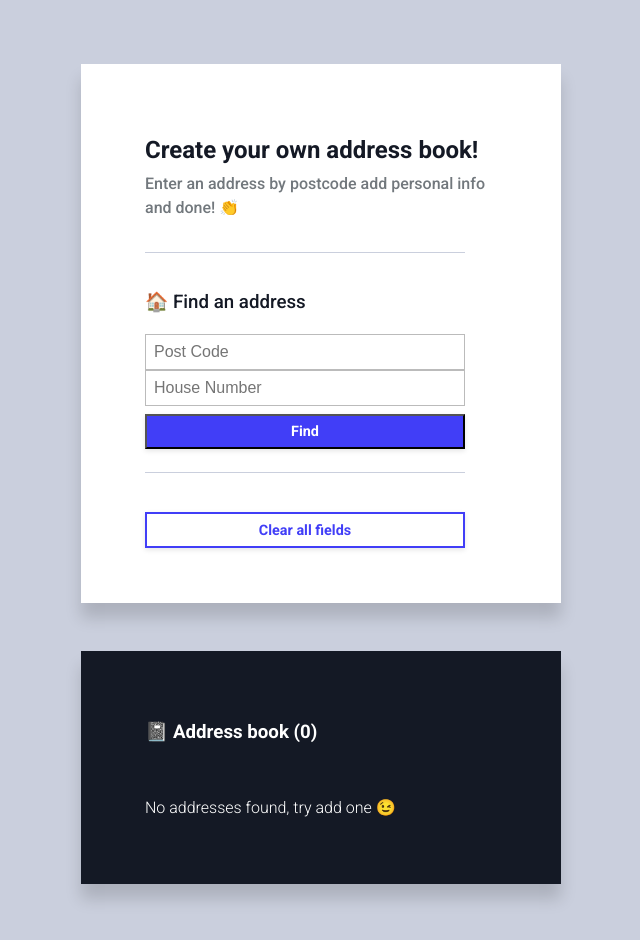
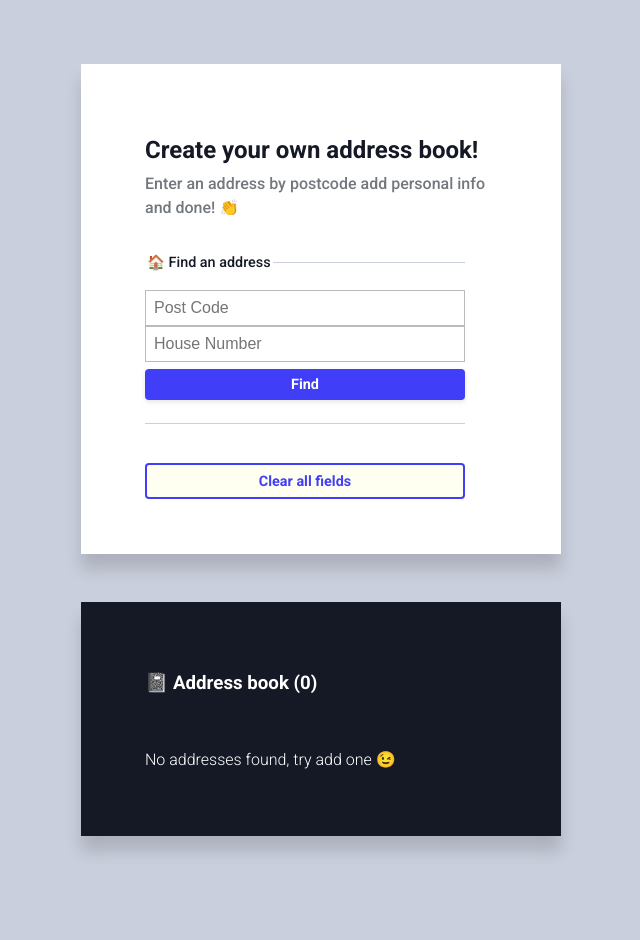
Before and after one commit to Cora-chan/Coding-Challenge-0826, a Next.js app: page / in a window 1280 px wide. Shown: the top 940 px of the page, without its empty margins (319-959 px from the left). After the commit the page ends 900 px from the top, so only its background shows below. Built offline with nearby package versions, Linux system fonts and the light colour scheme.

Commit message:
remove logs and code formatting

```diff
--- a/pages/api/getAddresses.ts
+++ b/pages/api/getAddresses.ts
@@ -31,7 +31,7 @@ export default async function handle(
    */
   const isStrictlyNumeric = (value: string) => /^[0-9]+$/.test(value);
 
-    const validations = [
+  const validations = [
     {
       fieldName: "Postcode",
       value: postcode as string,
@@ -45,7 +45,7 @@ export default async function handle(
   ];
 
   /** TODO: Refactor the code below so there is no duplication of logic for postCode/streetNumber digit checks. */
-   for (const { value, errMsg } of validations) {
+  for (const { value, errMsg } of validations) {
     if (!isStrictlyNumeric(value)) {
       return res.status(400).send({
         status: "error",
--- a/src/core/reducers/addressBookSlice.ts
+++ b/src/core/reducers/addressBookSlice.ts
@@ -29,7 +29,13 @@ export const addressBookSlice = createSlice({
       /** TODO: Prevent duplicate addresses */
 
       const newAddr = action.payload;
-      const exists = state.addresses.some((a) => a.id === newAddr.id);
+      const normalized = (s: string) => s.trim().toLowerCase();
+
+      const exists = state.addresses.some(
+        (a) =>
+          normalized(a.firstName) === normalized(newAddr.firstName) &&
+          normalized(a.lastName) === normalized(newAddr.lastName)
+      );
 
       if (exists) {
         // Prevent duplicate and notify user
@@ -42,7 +48,6 @@ export const addressBookSlice = createSlice({
     },
     removeAddress: (state, action: PayloadAction<string>) => {
       /** TODO: Write a state update which removes an address from the addresses array. */
-      console.log("remove address1111", action.payload);
       state.addresses = state.addresses.filter((a) => a.id !== action.payload);
       state.error = null; // Clear any previous error
     },
@@ -53,8 +58,13 @@ export const addressBookSlice = createSlice({
   },
 });
 
-export const { addAddress, removeAddress, updateAddresses, setError, clearError } =
-  addressBookSlice.actions;
+export const {
+  addAddress,
+  removeAddress,
+  updateAddresses,
+  setError,
+  clearError,
+} = addressBookSlice.actions;
 
 // // Other code such as selectors can use the imported `RootState` type
 export const selectAddress = (state: RootState) => state.addressBook.addresses;
--- a/src/ui/components/AddressBook/AddressBook.tsx
+++ b/src/ui/components/AddressBook/AddressBook.tsx
@@ -6,7 +6,7 @@ import Address from "../Address/Address";
 import Button from "../Button/Button";
 import Card from "../Card/Card";
 import $ from "./AddressBook.module.css";
-import { selectAddress,selectAddressError } from "../../../core/reducers/addressBookSlice";
+import { selectAddress, selectAddressError } from "../../../core/reducers/addressBookSlice";
 import ErrorMessage from "../ErrorMessage/ErrorMessage";
 
 const AddressBook = () => {
@@ -40,6 +40,7 @@ const AddressBook = () => {
                   <div className={$.remove}>
                     <Button
                       variant="secondary"
+                      type="reset"
                       onClick={() => removeAddress(address.id)}
                     >
                       Remove
--- a/src/ui/components/Button/Button.module.css
+++ b/src/ui/components/Button/Button.module.css
@@ -1,75 +1,53 @@
+/* ============================================================
+   Button + Spinner Styles (optimized & DRY)
+   ============================================================ */
+
+/* 1. Variant & component–specific variables */
+
+/* 2. Button base styles */
 .button {
-  border-radius: var(--border-radius-default);
-  background-color: var(--color-background);
-  font-family: var(--font-primary);
-  box-shadow: 0px 2px 5px rgba(0, 0, 0, 0.1);
-  color: var(--color-text);
+  display: inline-flex;
+  align-items: center;
+  justify-content: center;
+
+  box-sizing: border-box;
+  max-width: var(--button-max-width);
+  width: 100%;
+  padding: var(--button-padding);
+  margin: var(--button-margin-vertical) 0;
+  font: var(--button-font-weight) var(--button-font-size) var(--font-primary);
+  border-radius: var(--radius-default);
+  border: var(--btn-border);
+  background-color: var(--btn-bg);
+  color: var(--btn-fg);
+  box-shadow: var(--btn-shadow);
   cursor: pointer;
-  font-size: 0.9em;
-  font-weight: bold;
-  max-width: var(--width-input);
-  padding: 0.5em 1em;
-  margin: 0.5em 0;
-  transition: transform 0.1s ease;
-  width: 100%;
+  transition: transform 0.1s ease, box-shadow 0.1s ease;
 }
 
+/* 3. Variant overrides */
 .button.primary {
-  --color-background:var(--color-brand);
-  --color-text:white;
-  --font-primary: var(--font-primary);
+  background-color: var(--btn-primary-bg);
+  color: var(--btn-primary-fg);
+  border: var(--btn-primary-border);
+  box-shadow: var(--btn-primary-shadow);
 }
 
 .button.secondary {
-  --color-background: transparent;
-  --color-text: white;
-  border: 2px solid white;
-  --font-primary: var(--font-primary);
+  background-color: var(--btn-secondary-bg);
+  color: var(--btn-secondary-fg);
+  border: var(--btn-secondary-border);
+  box-shadow: var(--btn-secondary-shadow);
 }
 
 .button.tertiary {
-  --color-background: #fff;
-  --color-text:var(--color-brand);
-  border: 2px solid var(--color-brand);
- --font-primary: var(--font-primary);
+  background-color: var(--btn-tertiary-bg);
+  color: var(--btn-tertiary-fg);
+  border: var(--btn-tertiary-border);
+  box-shadow: var(--btn-tertiary-shadow);
 }
 
-.spinner{
-  --size: 24px;
-  --thickness: 3px;
-  --track: var(--color-text-light);
-  --indicator: var(--color-brand);
-
-  width: var(--size);
-  height: var(--size);
-  border-radius: 50%;
-  border: var(--thickness) solid var(--track);
-  border-top-color: var(--indicator);
-  animation: spin 0.9s linear infinite;
-  display: inline-block;
-}
-
-.spinnerContainer {
-  display: flex;
-  align-items: center;
-  padding-left: 10px;
-}
-
-.loadingText{
-  margin-left: 10px;
-}
-
-@keyframes spin {
-  to { transform: rotate(360deg); }
-}
-
-/* Respect reduced motion */
-@media (prefers-reduced-motion: reduce) {
-  .spinner { animation: none; border-top-color: var(--track); }
-}
-
-
-
+/* 4. Interaction states */
 .button:hover {
   transform: scale(1.05);
 }
@@ -78,6 +56,37 @@
   transform: scale(0.95);
 }
 
-/** TODO: Create separate styles for .primary and .secondary variants of this button:
-* - Must use the CSS variables declared in App.css
-*/
+/* 5. Spinner component */
+.spinner {
+  display: inline-block;
+  width: var(--spinner-size);
+  height: var(--spinner-size);
+  border-radius: 50%;
+  border: var(--spinner-thickness) solid var(--spinner-track);
+  border-top-color: var(--spinner-indicator);
+  animation: spin 0.9s linear infinite;
+}
+
+.spinnerContainer {
+  display: flex;
+  align-items: center;
+  gap: 0.5rem;
+}
+
+.loadingText {
+  margin-left: 0.5rem;
+}
+
+/* 6. Keyframes & reduced motion */
+@keyframes spin {
+  to {
+    transform: rotate(360deg);
+  }
+}
+
+@media (prefers-reduced-motion: reduce) {
+  .spinner {
+    animation: none;
+    border-top-color: var(--spinner-track);
+  }
+}
--- a/src/ui/components/ErrorMessage/ErrorMessage.module.css
+++ b/src/ui/components/ErrorMessage/ErrorMessage.module.css
@@ -1,4 +1,4 @@
-.error{
+.error {
     border-radius: var(--border-radius-default);
     background-color: var(--color-alert);
     font-family: var(--font-primary);
--- a/src/ui/components/Form/Form.tsx
+++ b/src/ui/components/Form/Form.tsx
@@ -35,7 +35,7 @@ const Form: FunctionComponent<FormProps> = ({
   return (
     <form onSubmit={onFormSubmit} className={$.form}>
       <fieldset>
-        <h3 className={$.formHeading}>{label}</h3>
+        <legend className={$.formHeading}>{label}</legend>
 
         {formEntries.map(({ name, placeholder, extraProps }, idx) => {
           const { value } = extraProps;
@@ -45,7 +45,7 @@ const Form: FunctionComponent<FormProps> = ({
           if (typeOfValue !== "string" && typeOfValue !== "number") {
             alert(
               `Form field "${name}" has invalid value type: ` +
-                `${typeOfValue}. Only string or number allowed.`
+              `${typeOfValue}. Only string or number allowed.`
             );
           }
 
--- a/src/ui/hooks/useFormFields.ts
+++ b/src/ui/hooks/useFormFields.ts
@@ -1,6 +1,8 @@
-import { useState } from 'react';
+import { useState } from "react";
 
-export default function useFormFields<T extends Record<string, string>>(initialValues: T) {
+export default function useFormFields<T extends Record<string, string>>(
+  initialValues: T
+) {
   const [fields, setFields] = useState<T>(initialValues);
 
   const handleChange = (e: React.ChangeEvent<HTMLInputElement>) => {
@@ -11,14 +13,20 @@ export default function useFormFields<T extends Record<string, string>>(initialV
   const resetFields = () => setFields(initialValues);
 
   const areFieldsFilled = (): boolean => {
-    return Object.values(fields).every((value) => value.trim() !== '');
+    return Object.values(fields).every((value) => value.trim() !== "");
   };
 
   const getMissingFields = (): string[] => {
     return Object.entries(fields)
-      .filter(([_, value]) => value.trim() === '')
+      .filter(([_, value]) => value.trim() === "")
       .map(([key]) => key);
   };
 
-  return { fields, handleChange, resetFields, areFieldsFilled, getMissingFields };
+  return {
+    fields,
+    handleChange,
+    resetFields,
+    areFieldsFilled,
+    getMissingFields,
+  };
 }
--- a/styles/global.css
+++ b/styles/global.css
@@ -17,6 +17,7 @@
   --color-text:    #141925;
   --color-text-light: #72787d;
   --color-alert:   #D0342c;
+  --color-white:   #fffff1;
 
   /* Radii */
   --radius-default: 4px;
@@ -26,6 +27,43 @@
   --width-input:   100%;
   --width-content: 100%;
   --width-section: 100%;
+
+  /* Button radii & sizing */
+  --radius-default:        var(--border-radius-default, 4px);
+  --button-max-width:      var(--width-input, 20rem);
+  --button-font-size:      0.9em;
+  --button-font-weight:    bold;
+  --button-padding:        0.5em 1em;
+  --button-margin-vertical: 0.5em;
+
+  /* Default button colors */
+  --btn-bg:                var(--color-background, #fff);
+  --btn-fg:                var(--color-text, #141925);
+  --btn-border:            none;
+  --btn-shadow:            0 2px 5px rgba(0, 0, 0, 0.1);
+
+  /* Primary variant */
+  --btn-primary-bg:        var(--color-brand, #413ef7);
+  --btn-primary-fg:        var(--color-white, #fff);
+  --btn-primary-border:    none;
+  --btn-primary-shadow:    var(--btn-shadow);
+
+  /* Secondary variant */
+  --btn-secondary-bg:      transparent;
+  --btn-secondary-fg:      var(--color-white, #fff);
+  --btn-secondary-border:  2px solid var(--color-white, #fff);
+  --btn-secondary-shadow:  none;
+
+  /* Tertiary variant */
+  --btn-tertiary-bg:       var(--color-white, #fff);
+  --btn-tertiary-fg:       var(--color-brand, #413ef7);
+  --btn-tertiary-border:   2px solid var(--color-brand, #413ef7);
+  --btn-tertiary-shadow:   none;
+
+  /* Spinner defaults */
+  --spinner-size:          1.5rem;
+  --spinner-thickness:     0.1875rem;
+  --spinner-track:         var(--color-text-light);
 }
 
 /* 2. Breakpoints */
```
Also changed, not shown: src/App.tsx (+4 -9 lines), src/ui/components/ErrorMessage/ErrorMessage.tsx (+4 -4 lines), src/ui/hooks/useAddressBook.ts (+12 -6 lines), src/ui/components/AddressBook/AddressBook.module.css (line endings or trailing spaces). Lines whose indentation alone changed are shown as unchanged.
